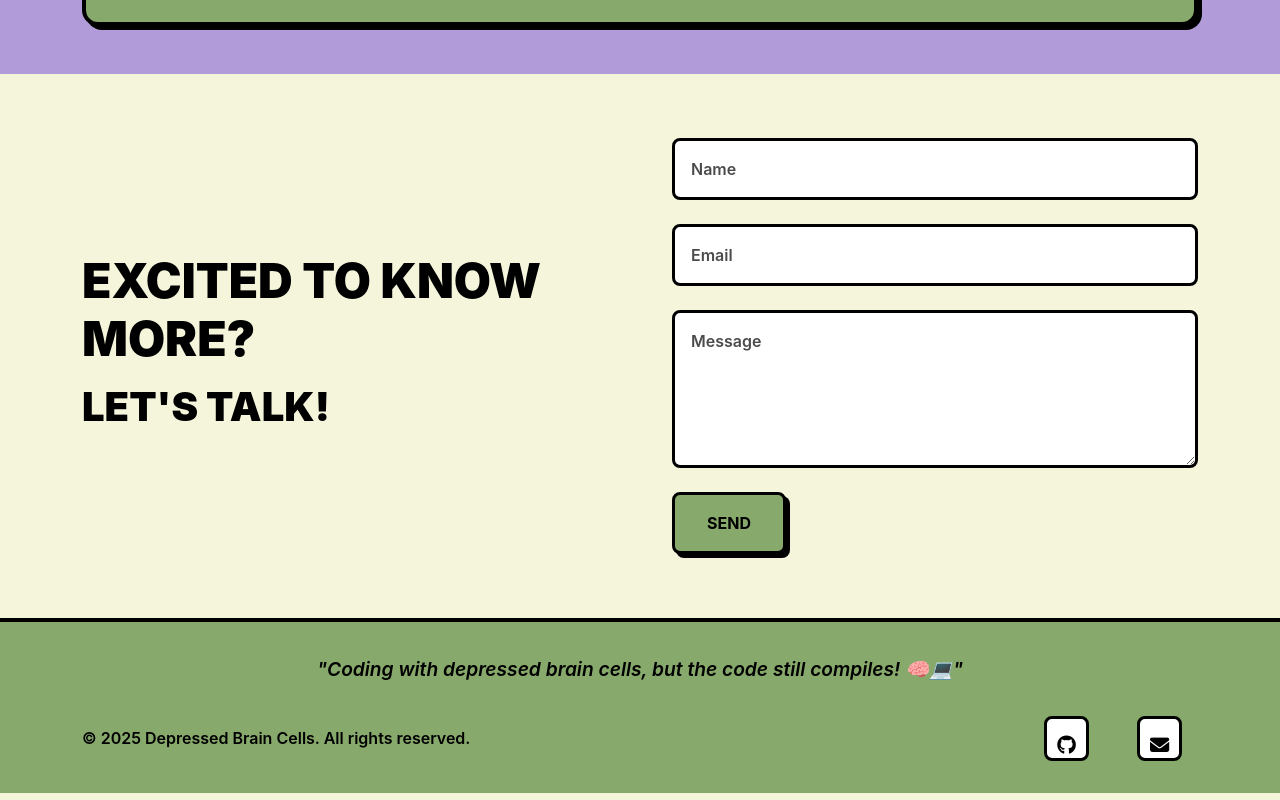
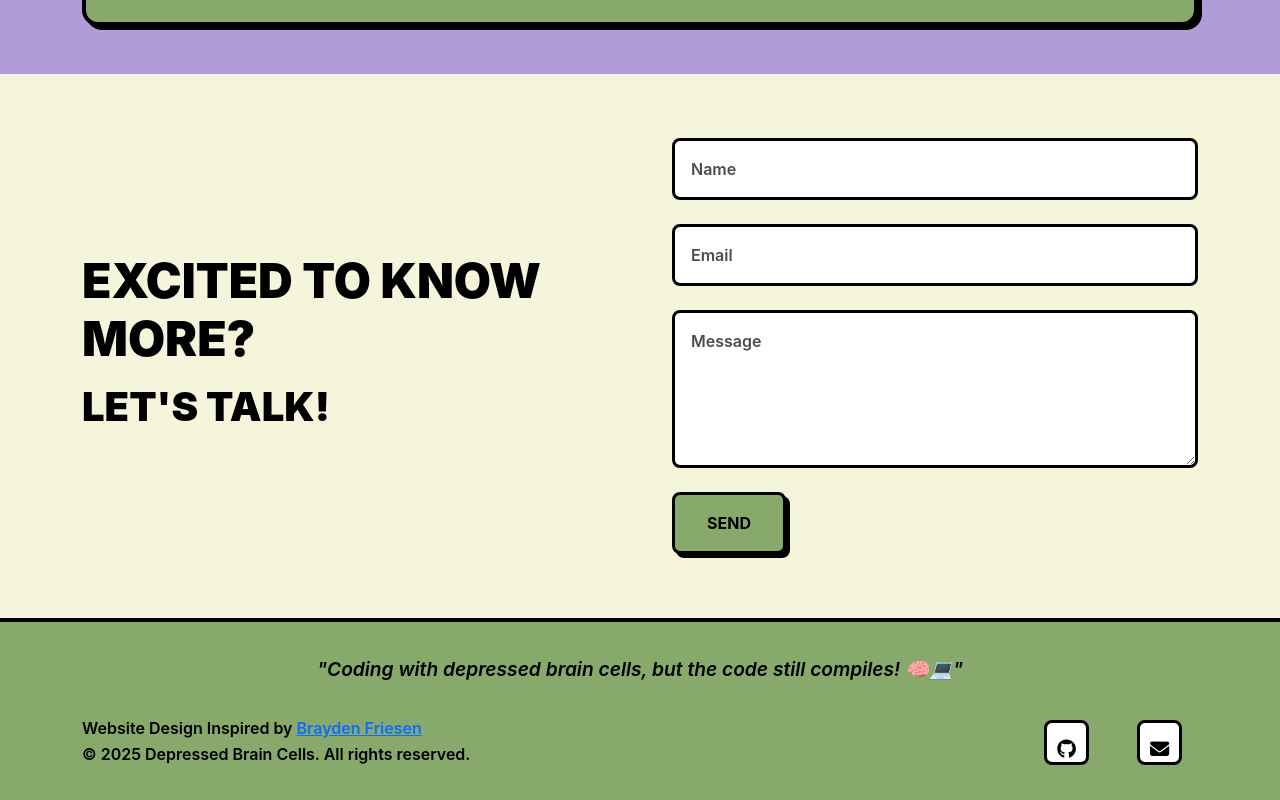
Before and after one commit to waiyan91/landing-page, a plain HTML site: page index.html in a window 1280 px wide. Shown: the part 4080-4880 px from the top of the page. Drawn offline with nearby package versions, Linux system fonts and the light colour scheme.

Commit message:
Add credit for website design inspiration in the footer

```diff
--- a/index.html
+++ b/index.html
@@ -236,6 +236,7 @@
       </div>
       <div class="footer-content">
         <div class="footer-copyright">
+          <p>Website Design Inspired by <a href="https://braydenfriesen.com/">Brayden Friesen</a></p>
           <p>&copy; 2025 Depressed Brain Cells. All rights reserved.</p>
         </div>
         <div class="footer-social">
```
